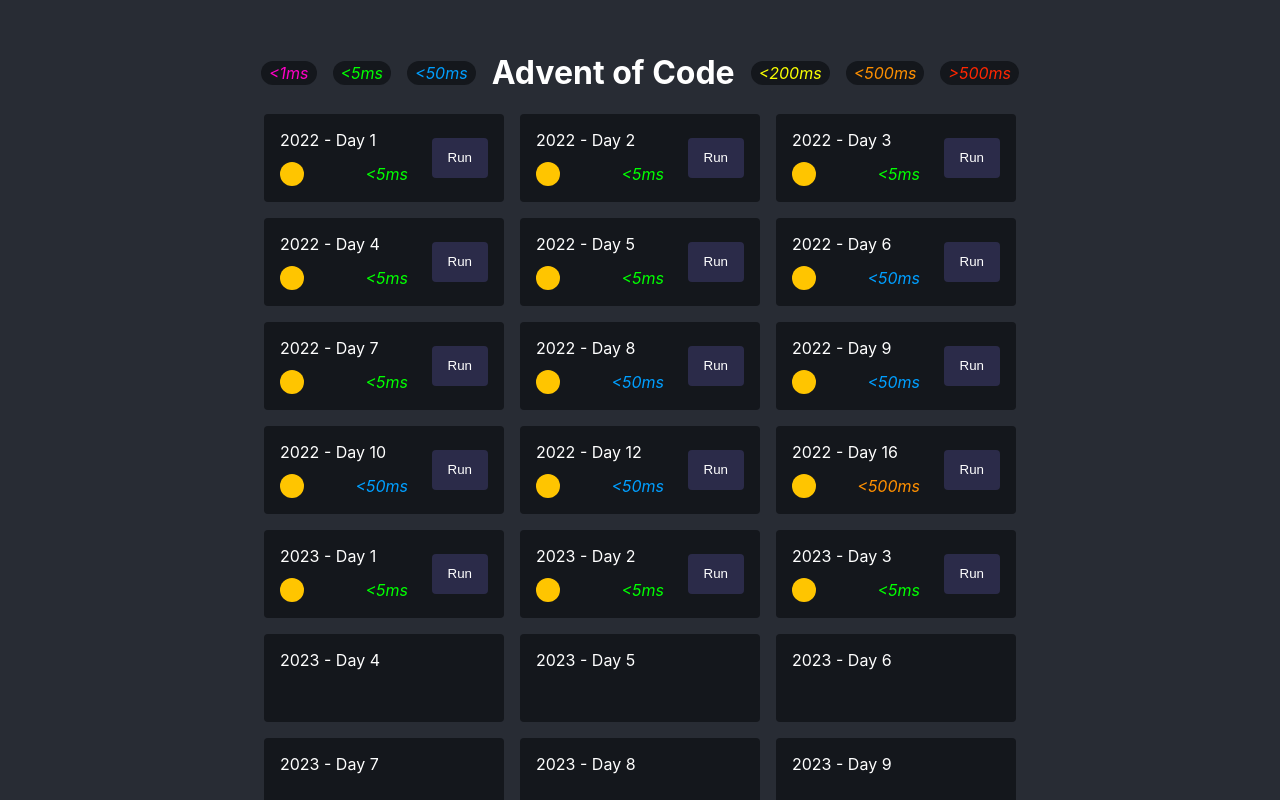
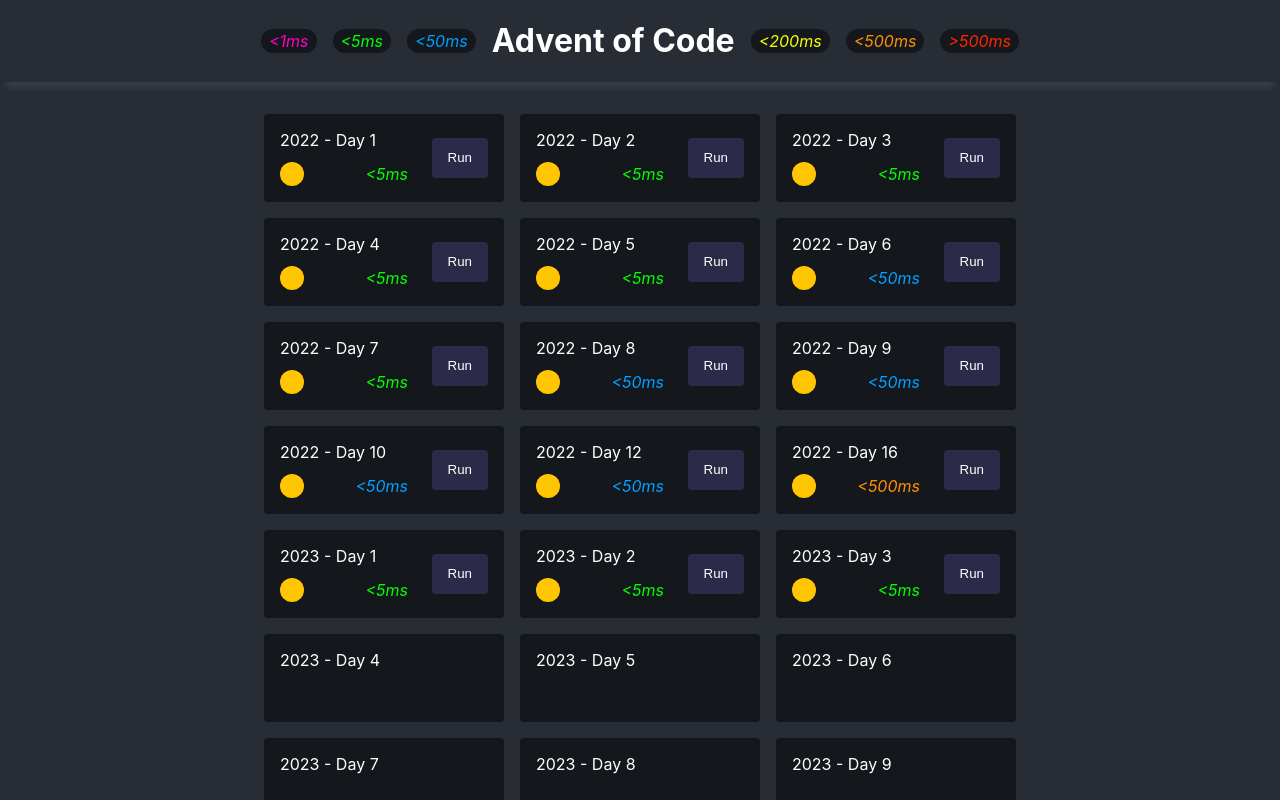
Before and after one commit to Cunen/advent-of-code, a React (Create React App) app: page / in a window 1280 px wide. Shown: the top 800 px of the page. Built offline with nearby package versions, Linux system fonts and the light colour scheme.

Commit message:
refactor UI styles

```diff
--- a/src/App.css
+++ b/src/App.css
@@ -1,13 +1,33 @@
+* {
+  box-sizing: border-box;
+}
+
+body {
+  background-color: #282c34;
+  height: 100vh;
+  width: 100vw;
+  position: relative;
+  overflow: hidden;
+}
+
 #root {
   display: flex;
+  flex: 1;
+  max-height: 100%;
   flex-direction: column;
-  width: 100vw;
-  height: 100vh;
-  background-color: #282c34;
-  padding: 32px 64px;
   color: white;
   box-sizing: border-box;
   align-items: center;
+  overflow: hidden;
+}
+
+.scroller {
+  display: flex;
+  flex: 1;
+  overflow: auto;
+  width: 100%;
+  justify-content: center;
+  padding: 32px;
 }
 
 .App {
@@ -39,7 +59,6 @@
   height: 24px;
   border-radius: 12px;
   overflow: hidden;
-
 }
 
 .star > div {
@@ -74,24 +93,43 @@
   font-style: italic;
 }
 
-.performance.terrible { color: #ff2601; }
-.performance.impossible { color: #ff00c6; }
-.performance.ultra { color: #01ff01; }
-.performance.fast { color: #009fff; }
-.performance.mediocre { color: #f9ff01; }
-.performance.slow { color: #ff9001; }
+.performance.terrible {
+  color: #ff2601;
+}
+.performance.impossible {
+  color: #ff00c6;
+}
+.performance.ultra {
+  color: #01ff01;
+}
+.performance.fast {
+  color: #009fff;
+}
+.performance.mediocre {
+  color: #f9ff01;
+}
+.performance.slow {
+  color: #ff9001;
+}
 
 .title-wrapper {
   display: flex;
   align-items: center;
   gap: 16px;
+  flex: 1;
+  height: fit-content;
+  justify-content: center;
+  background-color: #282c34;
+  width: 100%;
+  box-shadow: 0px 12px 6px -6px rgba(255, 255, 255, 0.08);
+  z-index: 2;
 }
 
 .tag {
   display: flex;
   align-items: center;
   padding: 2px 8px;
-  border-radius: 20px;;
+  border-radius: 20px;
   background-color: #14171c;
 }
 
--- a/src/App.tsx
+++ b/src/App.tsx
@@ -112,6 +112,7 @@
           {getPerfText(Perf.Terrible, Perf.Terrible)}
         </div>
       </div>
+      <div className="scroller">
         <div className="App">
           {challenges.map(({ year, day, part1, part2, fn }) => {
             return (
@@ -157,6 +158,7 @@
             );
           })}
         </div>
+      </div>
     </>
   );
 }
```
Lines whose indentation alone changed are shown as unchanged.
